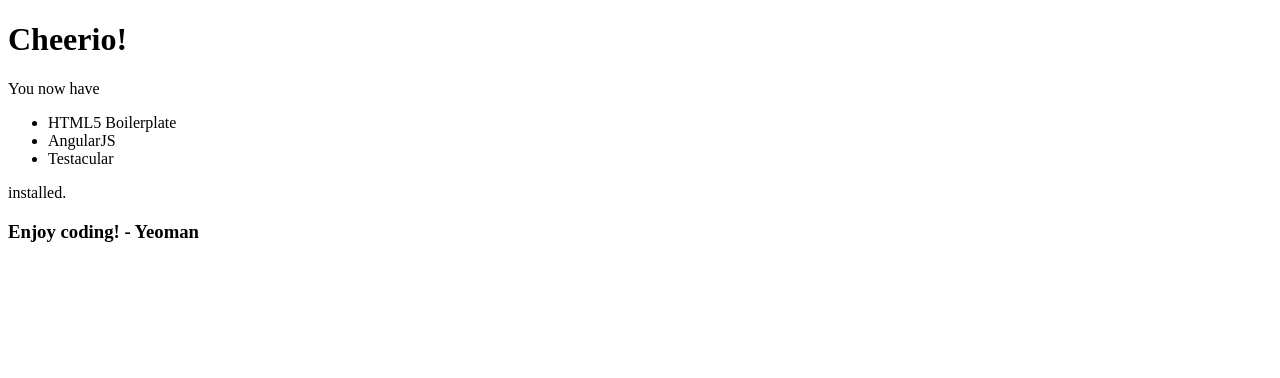
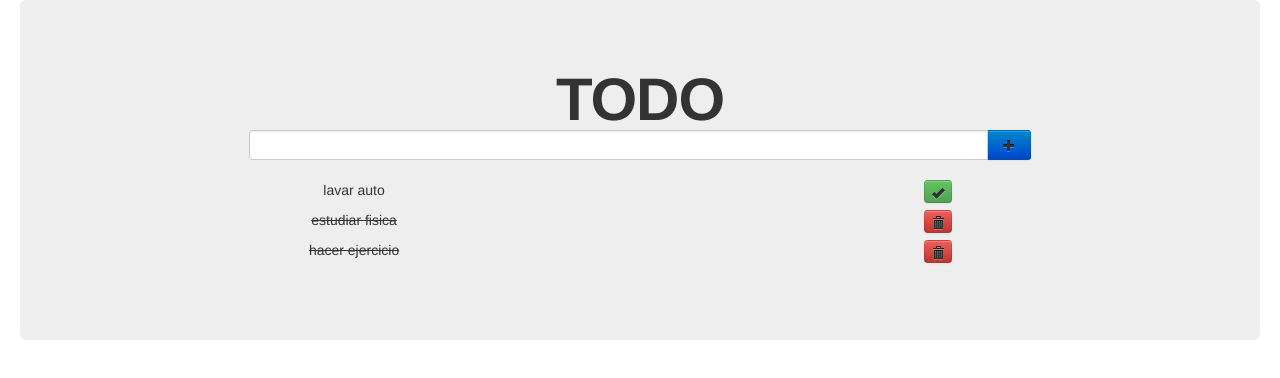
Before and after one commit to okjulian/todo-angular-tdd, a website: page app/index.html in a window 1280 px wide. Drawn offline with Linux system fonts and the light colour scheme.

Commit message:
Add static web-app mock

```diff
--- a/app/index.html
+++ b/app/index.html
@@ -10,6 +10,7 @@
         <meta name="description" content=""/>
         <meta name="viewport" content="width=device-width"/>
         <link rel="stylesheet" href="styles/main.css"/>
+        <link rel="stylesheet" href="styles/bootstrap.css"/>
 
     </head>
     <body ng-app="todoApp">
@@ -24,7 +25,7 @@
         <![endif]-->
 
         <!-- Add your site or application content here -->
-        <div class="container" ng-view></div>
+        <div class="container-fluid" ng-view></div>
 
         <script src="scripts/vendor/angular.js"></script>
 
--- a/app/styles/main.css
+++ b/app/styles/main.css
@@ -1 +1,16 @@
 /* Will be compiled down to a single stylesheet with your sass files */
+.completed {
+  text-decoration: line-through;
+}
+
+#logo {
+  text-align: center;
+}
+
+#add-input {
+  text-align: center;
+}
+
+#todo-list {
+  text-align: center;
+}
--- a/app/views/main.html
+++ b/app/views/main.html
@@ -1,9 +1,46 @@
 <div class="hero-unit">
-  <h1>Cheerio!</h1>
-  <p>You now have</p>
-  <ul>
-      <li ng-repeat="thing in awesomeThings">{{thing}}</li>
-  </ul>
-  <p>installed.</p>
-  <h3>Enjoy coding! - Yeoman</h3>
+
+  <!-- Logo -->
+  <div class="row-fluid">
+    <h1 id="logo">TODO</h1>
+  </div>
+
+  <!-- Add item form -->
+  <div class="row-fluid">
+    <form>
+      <div id="add-input" class="input-append">
+        <input type="text" class="span8">
+        <button class="btn btn-primary" type="button"><i class="icon-plus"></i></button>
+      </div>
+    </form>
+  </div>
+
+  <!-- Items list -->
+  <div id="todo-list" class="row-fluid">
+    <ul class="unstyled">
+
+      <li class="row-fluid">
+        <div class="span6">lavar auto</div>
+        <div class="offset6">
+          <button class="btn btn-mini btn-success" href="#"><i class="icon-ok"></i></button>
+        </div>
+      </li>
+
+      <li class="row-fluid">
+        <div class="completed span6">estudiar fisica</div>
+        <div class="offset6">
+          <button class="btn btn-mini btn-danger" href="#"><i class="icon-trash"></i></button>
+        </div>
+      </li>
+
+      <li class="row-fluid">
+        <div class="completed span6">hacer ejercicio</div>
+        <div class="offset6">
+          <button class="btn btn-mini btn-danger" href="#"><i class="icon-trash"></i></button>
+        </div>
+      </li>
+
+    </ul>
+  </div>
+
 </div>
```
Also changed, not shown: app/img/glyphicons-halflings.png (added).
